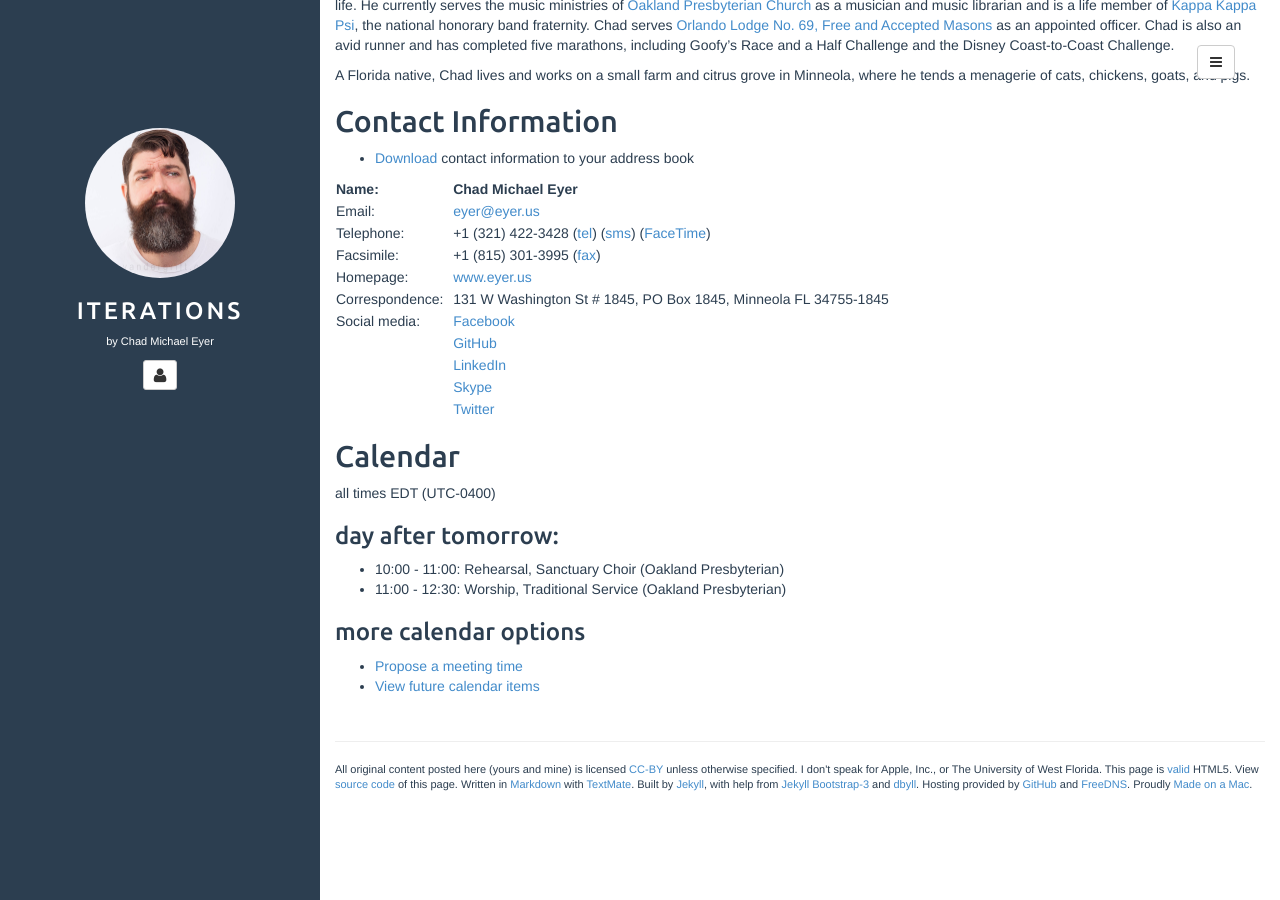
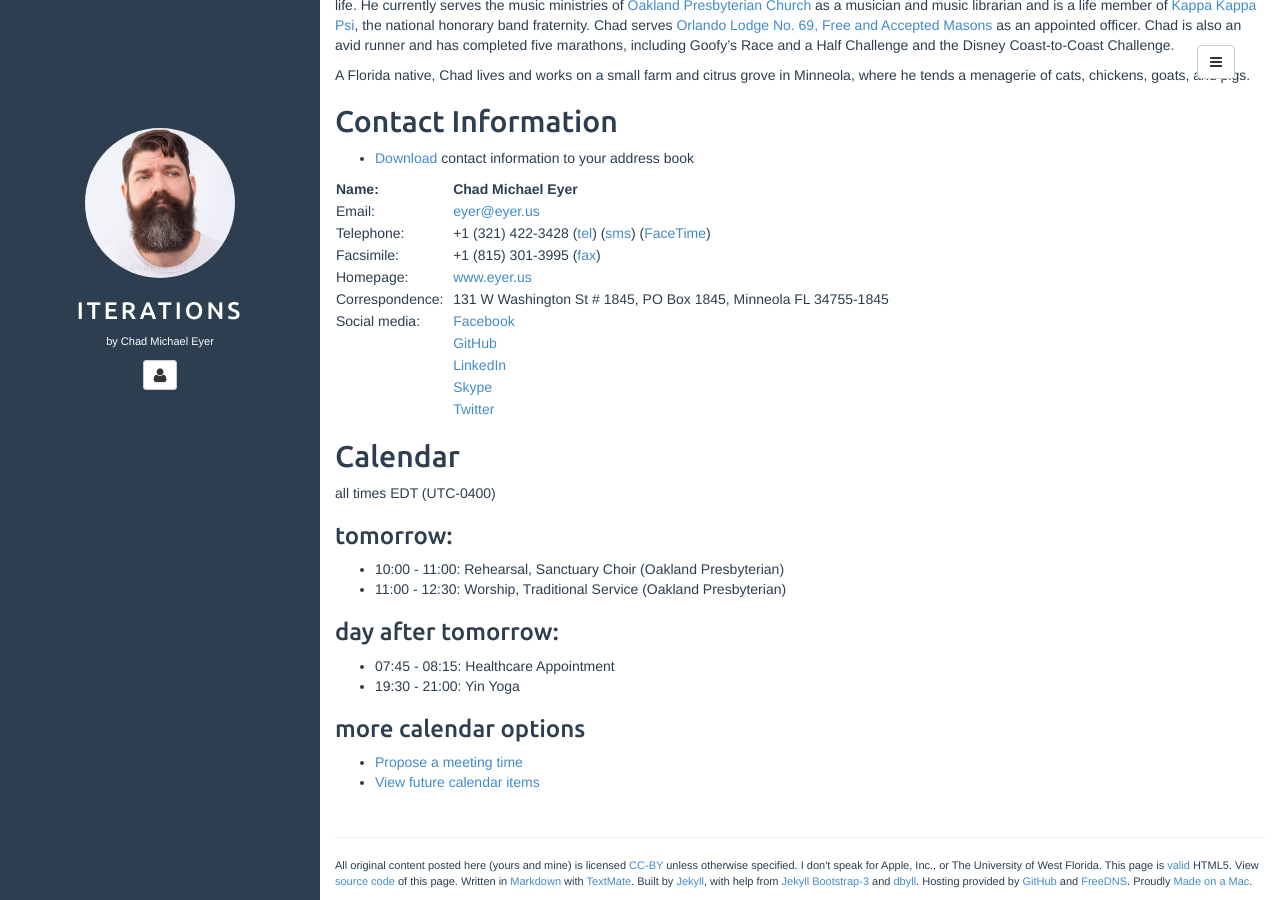
Before and after one commit to chadmichaeleyer/chadmichaeleyer.github.io, a Jekyll site: the page built from about.md, in a window 1280 px wide and 900 px high, scrolled down 994 px. Built offline with Jekyll 4.4.1, drawn with Linux system fonts in a browser that asks for light colours.

Commit message:
calendar update

```diff
--- a/calendar-year.markdown
+++ b/calendar-year.markdown
@@ -1387,3 +1387,8 @@ all times EDT (UTC-0400)
 ### 2018-09-29 (Sat):
 
 * 07:00 - 21:30: AppleCare Advisor
+
+### 2018-09-30 (Sun):
+
+* 07:00 - 21:30: AppleCare Advisor
+* 09:45 - 12:00: Worship, Sanctuary Choir (First Presbyterian)
--- a/calendar.markdown
+++ b/calendar.markdown
@@ -1,6 +1,11 @@
 all times EDT (UTC-0400)
+
+### tomorrow:
+
+* 10:00 - 11:00: Rehearsal, Sanctuary Choir (Oakland Presbyterian)
+* 11:00 - 12:30: Worship, Traditional Service (Oakland Presbyterian)
 
 ### day after tomorrow:
 
-* 10:00 - 11:00: Rehearsal, Sanctuary Choir (Oakland Presbyterian)
-* 11:00 - 12:30: Worship, Traditional Service (Oakland Presbyterian)
+* 07:45 - 08:15: Healthcare Appointment
+* 19:30 - 21:00: Yin Yoga
```
